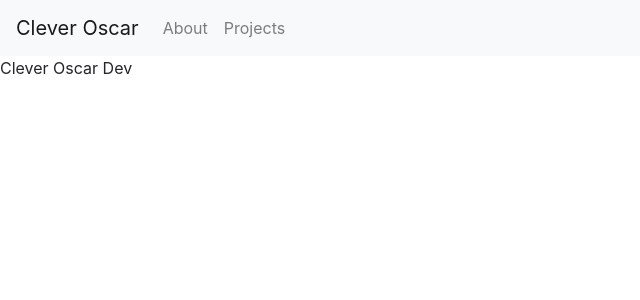
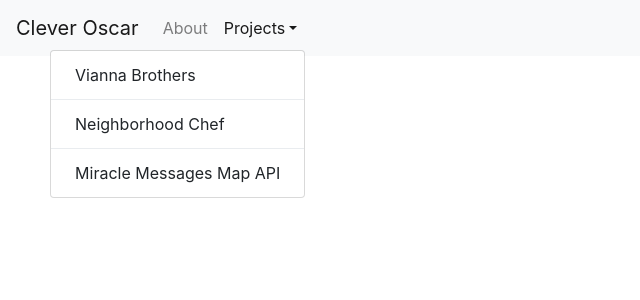
Before and after one commit to CleverOscar/Portfolio, a React (Create React App) app: page / in a window 1280 px wide. Both pictures are taken after a click on the link "Projects". Shown: the top 300 px of the page, without its empty margins (0-640 px from the left). Built offline with nearby package versions, Linux system fonts and the light colour scheme.

Commit message:
Updated Navbar

```diff
--- a/package.json
+++ b/package.json
@@ -1,6 +1,6 @@
 {
   "name": "portfolio",
-  "version": "0.1.0",
+  "version": "0.1.1",
   "private": true,
   "dependencies": {
     "@testing-library/jest-dom": "^4.2.4",
--- a/src/App.js
+++ b/src/App.js
@@ -17,8 +17,6 @@ return (
     <div>
       <NavbarMenu />
     </div>
-
-    Clever Oscar Dev
   </div>
 );
 }
--- a/src/navbar/Navbar.js
+++ b/src/navbar/Navbar.js
@@ -33,11 +33,24 @@ const NavbarMenu = () => {
                                 About
                             </NavLink>
                         </NavItem>
-                        <NavItem>
-                            <NavLink>
+                        <UncontrolledDropdown nav inNavbar>
+                            <DropdownToggle nav caret>
                                 Projects
-                            </NavLink>
-                        </NavItem>
+                            </DropdownToggle>
+                            <DropdownMenu right>
+                                <DropdownItem>
+                                    Vianna Brothers
+                                </DropdownItem>
+                                < DropdownItem divider />
+                                <DropdownItem>
+                                    Neighborhood Chef
+                                </DropdownItem>
+                                < DropdownItem divider />
+                                < DropdownItem >
+                                    Miracle Messages Map API
+                                </ DropdownItem >
+                            </DropdownMenu>
+                        </UncontrolledDropdown>
                     </Nav>
                 </Collapse>
             </Navbar>
```
